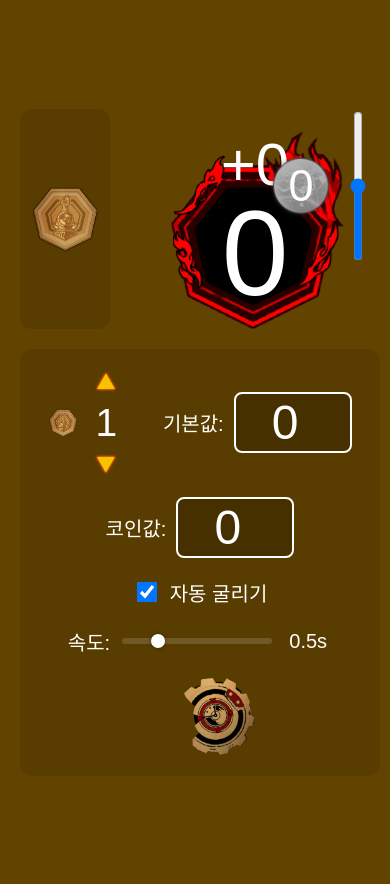
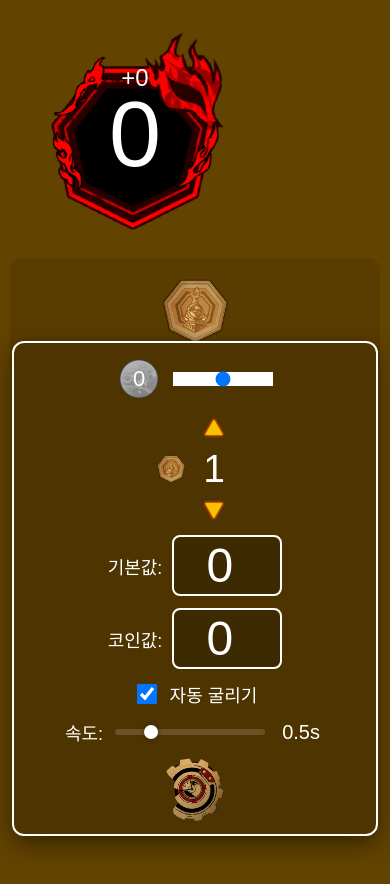
Before and after one commit to SoonToDieGamcho/coincoin, a plain HTML site: page index.html in a window 390 px wide. After the commit the page ends 844 px from the top, so only its background shows below. Drawn offline with Linux system fonts and the light colour scheme; a web font is replaced by a local one.

Commit message:
Update index.html

```diff
--- a/index.html
+++ b/index.html
@@ -17,26 +17,34 @@
 <link href="https://fonts.cdnfonts.com/css/excelsior-sans" rel="stylesheet">
 
 <style>
+    /* 전역 박스 사이징 (안정성) */
+    * { box-sizing: border-box; }
+
     :root{
         --bg-color: #624300;
         --text-color: #FFFFFF;
         --number-font: 'Excelsior Sans', sans-serif;
         --text-font: 'Escoredream', sans-serif;
     }
-    html,body { height:100%; margin:0; padding:0; }
+
+    html, body { height:100%; margin:0; padding:0; }
+
+    /* BODY: 하단 고정 컨트롤 때문에 충분한 바텀 패딩 추가 */
     body {
         background-color: var(--bg-color);
         color: var(--text-color);
         font-family: var(--text-font);
         margin: 0;
         padding: 20px;
+        padding-bottom: 180px; /* 하단 고정 컨트롤과 겹치지 않게 여유 */
         display:flex;
         justify-content:center;
-        align-items:center;
+        align-items:flex-start;
         min-height:100vh;
         user-select:none;
-        overflow:hidden;
+        overflow-y:visible;
     }
+
     .number-font { font-family: var(--number-font); }
 
     /* 입력창 (크게) */
@@ -51,36 +59,29 @@
         border-radius: 8px;
     }
 
-    /* 레이아웃 */
+    /* 레이아웃: 높이를 자동으로 처리하도록 */
     #game-container {
         display: grid;
         grid-template-areas:
             "coins status"
             "controls controls";
         grid-template-columns: 1fr auto;
-        grid-template-rows: 1fr auto;
+        grid-template-rows: auto auto;
         gap: 20px;
         width:100%;
         max-width:900px;
-        height:90vh;
+        height:auto;
         margin:0 auto;
         position:relative;
+        padding-bottom: 0; /* 실제 고정 컨트롤은 body padding-bottom으로 처리 */
     }
 
-    #sanity-container { position:absolute; top:0; right:0; display:flex; align-items:center; gap:10px; z-index:10; }
-    #sanity-value-wrapper { position:relative; width:70px; height:70px; display:flex; justify-content:center; align-items:center; }
-    #sanity-bg-container { position:absolute; width:100%; height:100%; border-radius:50%; overflow:hidden; }
-    #sanity-bg-container img { position:absolute; width:100%; height:100%; left:0; top:0; transition: opacity 0.3s ease; }
-    /* SANITY 값 1.3배 확대: 45 -> 59 */
-    #sanity-value { font-size:45px; z-index:1; }
-
-    #sanity-slider { -webkit-appearance: slider-vertical; appearance: slider-vertical; width:20px; height:150px; cursor:pointer; }
-
+    /* 결과 영역 (우측 위) */
     #result-status-area { grid-area: status; display:flex; justify-content:center; align-items:center; padding-right:0; position:relative; width:250px; }
     #result-container {
         position:relative;
         width:220px;
-        height:220px;
+        aspect-ratio: 1 / 1;
         display:flex;
         flex-direction:column;
         justify-content:center;
@@ -89,31 +90,32 @@
         background-size:cover;
         background-position:center;
         background-repeat:no-repeat;
-        transition: none; /* 즉시 교체 */
+        transition: none;
+        overflow:hidden;
     }
 
-    /* coin-value 유지, result-value는 0.8배 축소 */
-    /* COIN VALUE 55 -> 72 (약 1.3배) */
-    #coin-value-display { background-color:transparent; padding:0; font-size:60px; z-index:2; }
-    /* RESULT VALUE 126 -> 164 (약 1.3배) */
-    #result-value { font-size:120px; z-index:1; line-height:0.9; }
+    /* coin-value 유지, result-value는 반응형으로 */
+    #coin-value-display { background-color:transparent; padding:0; font-size: clamp(24px, 4vw, 60px); z-index:2; }
+    #result-value { font-size: clamp(48px, 12vw, 120px); z-index:1; line-height:0.9; }
 
-    /* 코인 영역 - 세로 중앙 정렬 */
+    /* 코인 영역 - 위쪽에서부터 쌓이게, 위 공백 추가, 내부 스크롤 허용 */
     #coin-area {
         grid-area: coins;
         display:flex;
         flex-wrap:wrap;
         justify-content:center;
-        align-content:center;
+        align-content:flex-start;
         gap:15px;
-        min-height:410px;
-        padding:10px;
+        margin-top:28px;        /* <-- 한 줄 공백(요청 반영) */
+        padding:24px 10px 10px 10px; /* 위쪽 패딩 추가로 초기 생성 시 더 여유 있게 */
+        min-height:180px;
+        max-height:60vh;
         border-radius:12px;
         background-color: rgba(0,0,0,0.1);
-        overflow-y: visible;
+        overflow-y: visible;       /* 코인 많아지면 내부에서 스크롤 */
     }
 
-    /* 코인 - 중앙 정렬, 높이 고정, 너비만 transform으로 변경 */
+    /* 코인 - 중앙 정렬, 높이 고정 */
     .coin {
         width:70px;
         height:70px;
@@ -129,65 +131,86 @@
         position:absolute;
         left:50%;
         top:50%;
-        /* translate to center; scaleX controls width only */
         transform: translate(-50%, -50%) scaleX(1);
         width:100%;
         height:100%;
         object-fit:contain;
         backface-visibility:hidden;
-        transition: transform 0.075s linear; /* 빠른 transition */
+        transition: transform 0.075s linear;
     }
 
-    /* 초기 스케일 상태 */
     .coin .sprite-heads { transform: translate(-50%, -50%) scaleX(1); }
     .coin .sprite-tails { transform: translate(-50%, -50%) scaleX(0); }
     .coin .sprite-neutral { transform: translate(-50%, -50%) scaleX(1); }
 
-    /* 컨트롤 */
+    /* 하단 설정 컨테이너 (화면 하단에 고정) */
     #controls-container {
-        grid-area: controls;
+        /* 고정: 화면 하단에 항상 보임 */
+        position: fixed;
+        bottom: 12px;
+        left: 50%;
+        transform: translateX(-50%);
+        width: calc(100% - 40px);
+        max-width: 900px;
         display:flex;
         flex-wrap:wrap;
         justify-content:space-around;
         align-items:center;
         gap:20px;
-        padding:20px;
-        background-color: rgba(0,0,0,0.1);
+        padding:14px 18px;
+        background-color: #4D3400; /* 요청 반영: 진한 브라운 */
+        border: 2px solid #ffffff;  /* 요청 반영: 흰 테두리 */
         border-radius:12px;
+        z-index:20;
+        box-shadow: 0 8px 24px rgba(0,0,0,0.45);
+        /* backdrop은 색이 단색이라 크게 필요 없지만 약간 유지 */
+        backdrop-filter: blur(6px);
     }
 
-    .control-group { display:flex; align-items:center; gap:10px; }
-    .control-group label { font-size:20px; }
+    .control-group { display:flex; align-items:center; gap:10px; color:var(--text-color); }
+    .control-group label { font-size:18px; }
 
     #coin-count-control { display:flex; align-items:center; gap:8px; }
     #coin-count-stepper { display:flex; flex-direction:column; align-items:center; justify-content:center; gap:2px; }
     #coin-count-icon { width:30px; height:30px; }
-    /* coin-count-value 39 -> 51 (약 1.3배) */
     #coin-count-value { font-size:39px; min-width:40px; text-align:center; }
 
     .arrow-button { width:30px; height:30px; cursor:pointer; transition: transform 0.1s ease; }
     .arrow-button:active { transform: scale(0.9); }
 
-    #auto-roll-control label { font-size:20px; cursor:pointer; }
+    #auto-roll-control label { font-size:18px; cursor:pointer; }
     #auto-roll-checkbox { width:20px; height:20px; cursor:pointer; }
 
-    #roll-button { width:120px; height:80px; cursor:pointer; transition: transform 0.1s ease; object-fit:contain; position:relative; left:20px; }
+    #roll-button { width:120px; height:80px; cursor:pointer; transition: transform 0.1s ease; object-fit:contain; }
     #roll-button:active { transform: scale(0.95); }
     #roll-button.disabled { filter: grayscale(80%); pointer-events:none; cursor:not-allowed; }
 
-    /* 스파크 파티클: 크기 증가, 거리 증가, 지속시간 증가 */
+    /* SANITY 관련: 설정칸 내부에 위치 (슬라이더, 배경 이미지 유지) */
+    #sanity-container {
+        display:flex;
+        align-items:center;
+        gap:10px;
+        min-width:120px;
+        justify-content:center;
+    }
+    #sanity-value-wrapper { position:relative; width:56px; height:56px; display:flex; justify-content:center; align-items:center; }
+    #sanity-bg-container { position:absolute; width:100%; height:100%; border-radius:50%; overflow:hidden; }
+    #sanity-bg-container img { position:absolute; width:100%; height:100%; left:0; top:0; transition: opacity 0.3s ease; }
+    #sanity-value { font-size:28px; z-index:1; }
+
+    #sanity-slider { -webkit-appearance: slider-vertical; appearance: slider-vertical; width:18px; height:110px; cursor:pointer; }
+
+    /* 스파크 파티클 - 기본 설정은 CSS에서 최소값만 잡음; 실제 색/섀도우는 JS에서 적용 */
     .spark {
         position:absolute;
         width:8px;
         height:8px;
         border-radius:50%;
-        background: radial-gradient(circle at 30% 30%, #ffffe0, #ffd700);
-        filter: drop-shadow(0 0 8px rgba(255,240,120,0.98));
         pointer-events:none;
         opacity:1;
         will-change: transform, opacity;
-        animation: spark-fly 700ms ease-out forwards; /* 700ms로 증가 */
-        z-index: 20;
+        animation: spark-fly 700ms ease-out forwards;
+        z-index: 30;
     }
 
     @keyframes spark-fly {
@@ -214,40 +237,48 @@
         cursor:pointer;
     }
 
-    @media (max-width: 768px) {
-    body {
-        height: auto;         /* 화면 높이 자동 */
-        overflow-y: auto;     /* 세로 스크롤 허용 */
+    /* 반응형 (모바일): 하단 고정 유지, 내부 레이아웃은 세로로 */
+    @media (max-width:768px) {
+        body { padding:10px; padding-bottom: 220px; } /* 모바일에선 컨트롤이 더 크게 보일 수 있으니 여유 더 줌 */
+        #game-container {
+            grid-template-areas:
+                "status"
+                "coins"
+                "controls";
+            grid-template-columns: 1fr;
+            grid-template-rows: auto 1fr auto;
+            gap:10px;
+            max-width:100%;
+        }
+
+        /* controls 고정이지만 세로 레이아웃 */
+        #controls-container {
+            padding:12px;
+            gap:12px;
+            flex-direction: column;
+            width: calc(100% - 24px);
+            left: 50%;
+            transform: translateX(-50%);
+            bottom: 8px;
+            border: 2px solid #ffffff; /* 모바일에서도 흰 테두리 유지 */
+        }
+
+        #sanity-container { justify-content:center; gap:8px; }
+        #sanity-slider { width:100px; height:14px; /* horizontal-like */ -webkit-appearance: none; appearance: none; transform: rotate(0deg); }
+        #sanity-value-wrapper { width:48px; height:48px; }
+        #sanity-value { font-size:22px; }
+
+        #coin-area { min-height:120px; max-height:50vh; margin-top:18px; padding-top:18px; }
+        .coin { width:60px; height:60px; }
+        #roll-button { width:100px; height:65px; }
+        #result-value { font-size: clamp(40px, 24vw, 110px); }
     }
-    #game-container {
-        height: auto;         /* 컨테이너 높이도 자동 */
-        max-width: 100%;
-    }
-    #coin-area {
-        min-height: 200px;
-        max-height: none;     /* 모바일에서는 제한 없음 */
-        overflow-y: visible;  /* 내부 스크롤 필요 없으면 visible */
-    }
-}
 
 </style>
 
 </head>
 <body>
 <div id="game-container">
-    <div id="sanity-container">
-        <div id="sanity-display">
-            <div id="sanity-value-wrapper">
-                <div id="sanity-bg-container">
-                    <img id="sanity-bg-base" src="images/sanity_bg_base.png" alt="정신력 배경 기본">
-                    <img id="sanity-bg-a" src="images/sanity_bg_a.png" alt="정신력 배경 +" style="opacity:0">
-                    <img id="sanity-bg-b" src="images/sanity_bg_b.png" alt="정신력 배경 -" style="opacity:0">
-                </div>
-                <span id="sanity-value" class="number-font">0</span>
-            </div>
-        </div>
-        <input type="range" id="sanity-slider" min="-45" max="45" value="0" orient="vertical">
-    </div>
 
     <div id="result-status-area">
         <div id="result-container">
@@ -258,7 +289,23 @@
 
     <div id="coin-area"></div>
 
+    <!-- 설정칸: 하단 고정. 정신력 표시(#sanity-container)를 여기로 이동 -->
     <div id="controls-container">
+        <!-- SANITY (설정칸 내부로 이동) -->
+        <div id="sanity-container">
+            <div id="sanity-display">
+                <div id="sanity-value-wrapper">
+                    <div id="sanity-bg-container">
+                        <img id="sanity-bg-base" src="images/sanity_bg_base.png" alt="정신력 배경 기본">
+                        <img id="sanity-bg-a" src="images/sanity_bg_a.png" alt="정신력 배경 +" style="opacity:0">
+                        <img id="sanity-bg-b" src="images/sanity_bg_b.png" alt="정신력 배경 -" style="opacity:0">
+                    </div>
+                    <span id="sanity-value" class="number-font">0</span>
+                </div>
+            </div>
+            <input type="range" id="sanity-slider" min="-45" max="45" value="0" orient="vertical">
+        </div>
+
         <div id="coin-count-control" class="control-group">
             <img id="coin-count-icon" src="images/coin_normal_neutral.png" alt="코인 아이콘">
             <div id="coin-count-stepper">
@@ -283,7 +330,7 @@
             <label for="auto-roll-checkbox">자동 굴리기</label>
         </div>
 
-        <!-- 자동굴리기 속도 슬라이더 (0.2 ~ 3초) -->
+        <!-- 자동굴리기 속도 슬라이더 (0.1 ~ 2초) -->
         <div id="auto-roll-speed-control" class="control-group">
             <label for="auto-roll-speed">속도:</label>
             <input id="auto-roll-speed" class="small" type="range" min="0.1" max="2" step="0.1" value="0.5">
@@ -306,14 +353,12 @@
         const soundRoll = new Audio('sounds/roll.wav');
         const soundHeads = new Audio('sounds/heads.wav');
         const soundTails = new Audio('sounds/tails.wav');
-        // 뒷면 볼륨 50%
         soundTails.volume = 0.5;
 
         function playSound(template) {
             if (!template) return;
             try {
                 const a = template.cloneNode();
-                // 복제본에 동일한 볼륨 보장
                 a.volume = template.volume;
                 a.play().catch(()=>{});
             } catch(e){}
@@ -398,6 +443,7 @@
         function createCoin(id) {
             const coinEl = document.createElement('div');
             coinEl.className = 'coin';
+            coinEl.dataset.state = '0'; // 초기 상태 표기
 
             const neutralImg = document.createElement('img');
             neutralImg.className = 'coin-sprite sprite-neutral';
@@ -421,7 +467,6 @@
 
             updateCoinSprites(coin);
 
-            // 중립만 보이기
             coin.sprites.n.style.display = 'block';
             coin.sprites.h.style.display = 'none';
             coin.sprites.t.style.display = 'none';
@@ -454,6 +499,8 @@
             coin.sprites.h.style.transform = 'translate(-50%, -50%) scaleX(1)';
             coin.sprites.t.style.transform = 'translate(-50%, -50%) scaleX(0)';
             coin.sprites.n.style.transform = 'translate(-50%, -50%) scaleX(1)';
+            // 데이터 속성으로 상태 반영 (spawnSparksAtCoin에서 사용)
+            if (coin.element) coin.element.dataset.state = String(coin.state);
         }
 
         function handleBaseValueChange() {
@@ -483,7 +530,6 @@
         function handleAutoRollSpeedChange() {
             const val = parseFloat(autoRollSpeedEl.value);
             autoRollSpeedValueEl.textContent = val.toFixed(1) + 's';
-            // 만약 자동굴리기 중이면 간격 재설정
             if (isAutoRoll && isRolling) {
                 if (autoRollInterval) {
                     clearInterval(autoRollInterval);
@@ -507,15 +553,12 @@
             }
         }
 
-        // 애니메이션 시작: neutral의 scaleX만 번갈아 변경 (height 고정)
         function startCoinAnimation(coin) {
             stopCoinAnimation(coin);
-            // neutral visible, heads/tails hidden during rolling
             coin.sprites.n.style.display = 'block';
             coin.sprites.h.style.display = 'none';
             coin.sprites.t.style.display = 'none';
 
-            // animationInterval : toggle neutral scaleX between 1 and 0 (width)
             coin.animationInterval = setInterval(() => {
                 const prev = coin.sprites.n.style.transform;
                 if (!prev || prev.includes('scaleX(1)')) {
@@ -523,7 +566,7 @@
                 } else {
                     coin.sprites.n.style.transform = 'translate(-50%, -50%) scaleX(1)';
                 }
-            }, 75); // 75ms 간격 -> 빠른 플립(transition은 0.075s)
+            }, 75);
         }
 
         function stopCoinAnimation(coin) {
@@ -531,7 +574,6 @@
                 clearInterval(coin.animationInterval);
                 coin.animationInterval = null;
             }
-            // Ensure neutral ends in visible state for clarity
             if (coin && coin.sprites && coin.sprites.n) {
                 coin.sprites.n.style.transform = 'translate(-50%, -50%) scaleX(1)';
             }
@@ -576,7 +618,6 @@
                 coin.result = (Math.random() < prob ? 'h' : 't');
             });
 
-            // start neutral-width animation on each coin
             coins.forEach(startCoinAnimation);
 
             if (isAutoRoll) {
@@ -596,7 +637,6 @@
             const coin = coins[revealedCoinIndex];
             const result = coin.result;
 
-            // stop neutral animation for this coin, then immediately show heads/tails
             stopCoinAnimation(coin);
 
             coin.sprites.n.style.display = 'none';
@@ -610,7 +650,7 @@
                 currentResultValue += valueToAdd;
                 resultContainer.style.backgroundImage = `url('images/bg_heads.png')`;
                 playSound(soundHeads);
-                // 스파크를 좀 더 크게/많이
+                // 스파크 색상은 coin.element.dataset.state에 따라 결정됨
                 spawnSparksAtCoin(coin.element, 7);
             } else {
                 coin.sprites.h.style.transform = 'translate(-50%, -50%) scaleX(0)';
@@ -636,9 +676,16 @@
             isRolling = false;
         }
 
-        // 스파크: 더 크고 더 많이, 거리 증가
+        // spawnSparksAtCoin: coinEl.dataset.state를 읽어 색상을 결정
         function spawnSparksAtCoin(coinEl, count) {
-            const rect = coinEl.getBoundingClientRect();
+            const state = coinEl && coinEl.dataset ? coinEl.dataset.state : '0';
+            // 기본: 금색 계열 / alt1/alt2: 빨간 계열
+            const isAltRed = (state === '1' || state === '2');
+
+            const colorStart = isAltRed ? '#ffd6d6' : '#ffffe0';
+            const colorEnd   = isAltRed ? '#ff3b3b' : '#ffd700';
+            const dropShadowColor = isAltRed ? 'rgba(255,60,60,0.9)' : 'rgba(255,215,0,0.9)';
+
             const x0 = coinEl.clientWidth / 2;
             const y0 = coinEl.clientHeight / 2;
 
@@ -661,15 +708,19 @@
                 spark.style.setProperty('--dx', `${dx}px`);
                 spark.style.setProperty('--dy', `${dy}px`);
 
-                // 크기 키우기 (10 ~ 28px)
+                // 크기 (10 ~ 28px)
                 const s = 10 + Math.random()*18; // 10~28px
                 spark.style.width = `${s}px`;
                 spark.style.height = `${s}px`;
                 spark.style.borderRadius = `${s/2}px`;
 
+                // 색상과 그림자 적용 (radial-gradient)
+                spark.style.background = `radial-gradient(circle at 30% 30%, ${colorStart}, ${colorEnd})`;
+                spark.style.filter = `drop-shadow(0 0 8px ${dropShadowColor})`;
+
                 coinEl.appendChild(spark);
 
-                // 조금 길게 유지 (700~900ms 사이)
+                // 유지 시간 (700~900ms)
                 setTimeout(() => { spark.remove(); }, 900);
             }
         }
@@ -679,5 +730,4 @@
 </script>
 
 </body>
-
 </html>
```
